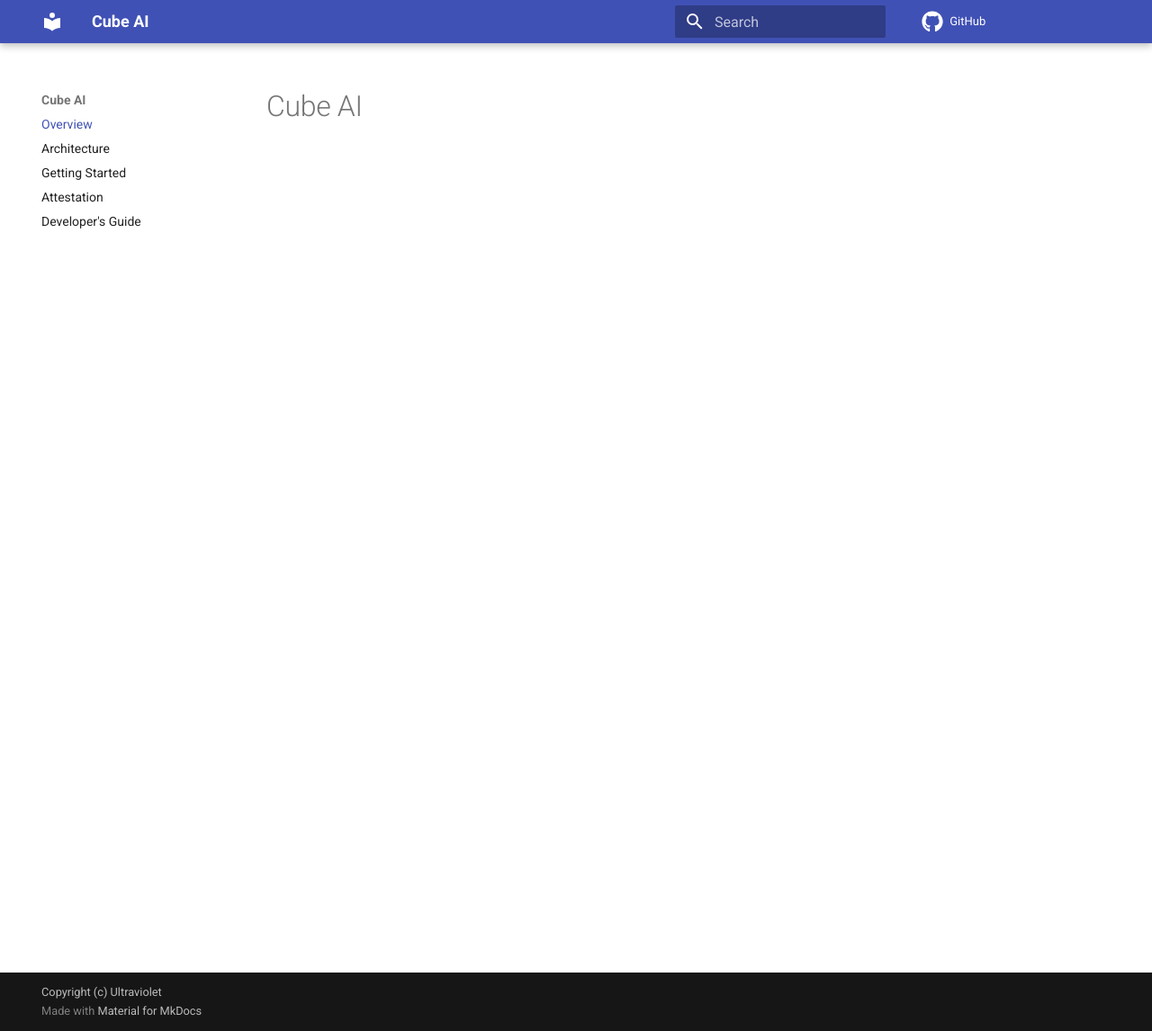
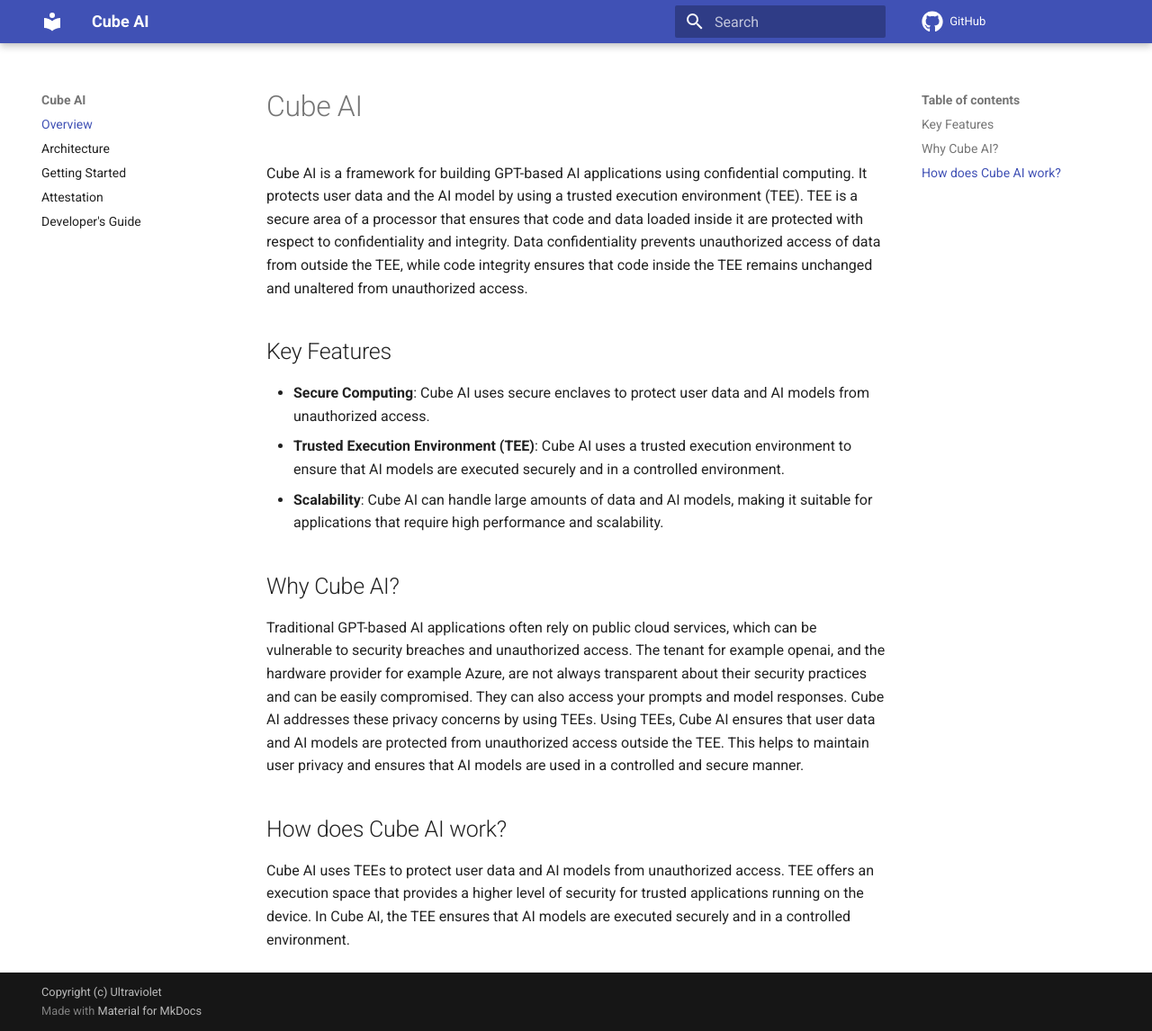
Before and after one commit to ultravioletrs/cube-docs, an MkDocs documentation site: the page built from docs/index.md, in a window 1280 px wide and 1146 px high. Shown: the whole window at 90% size. Built offline with MkDocs 1.6.1 and Material for MkDocs 9.7.7, drawn with Linux system fonts in a browser that asks for light colours; comment, search, counter and statistics services are not loaded.

Commit message:
docs: add index page to talk about cube AI

```diff
--- a/docs/index.md
+++ b/docs/index.md
@@ -1 +1,17 @@
 # Cube AI
+
+Cube AI is a framework for building GPT-based AI applications using confidential computing. It protects user data and the AI model by using a trusted execution environment (TEE). TEE is a secure area of a processor that ensures that code and data loaded inside it are protected with respect to confidentiality and integrity. Data confidentiality prevents unauthorized access of data from outside the TEE, while code integrity ensures that code inside the TEE remains unchanged and unaltered from unauthorized access.
+
+## Key Features
+
+- **Secure Computing**: Cube AI uses secure enclaves to protect user data and AI models from unauthorized access.
+- **Trusted Execution Environment (TEE)**: Cube AI uses a trusted execution environment to ensure that AI models are executed securely and in a controlled environment.
+- **Scalability**: Cube AI can handle large amounts of data and AI models, making it suitable for applications that require high performance and scalability.
+
+## Why Cube AI?
+
+Traditional GPT-based AI applications often rely on public cloud services, which can be vulnerable to security breaches and unauthorized access. The tenant for example openai, and the hardware provider for example Azure, are not always transparent about their security practices and can be easily compromised. They can also access your prompts and model responses. Cube AI addresses these privacy concerns by using TEEs. Using TEEs, Cube AI ensures that user data and AI models are protected from unauthorized access outside the TEE. This helps to maintain user privacy and ensures that AI models are used in a controlled and secure manner.
+
+## How does Cube AI work?
+
+Cube AI uses TEEs to protect user data and AI models from unauthorized access. TEE offers an execution space that provides a higher level of security for trusted applications running on the device. In Cube AI, the TEE ensures that AI models are executed securely and in a controlled environment.
```
